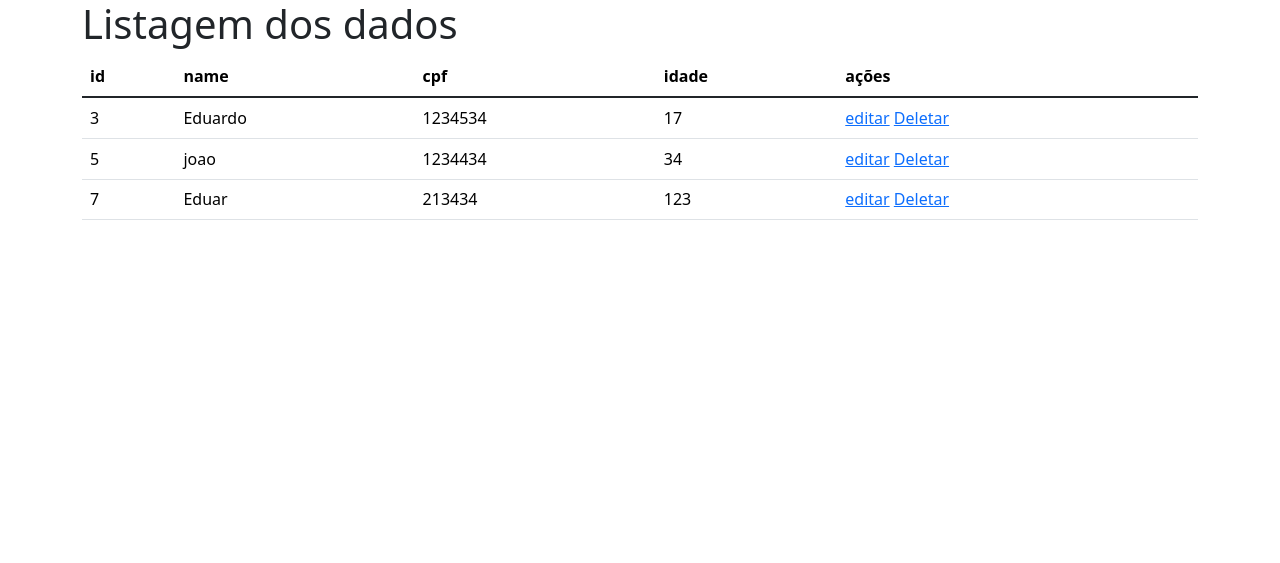
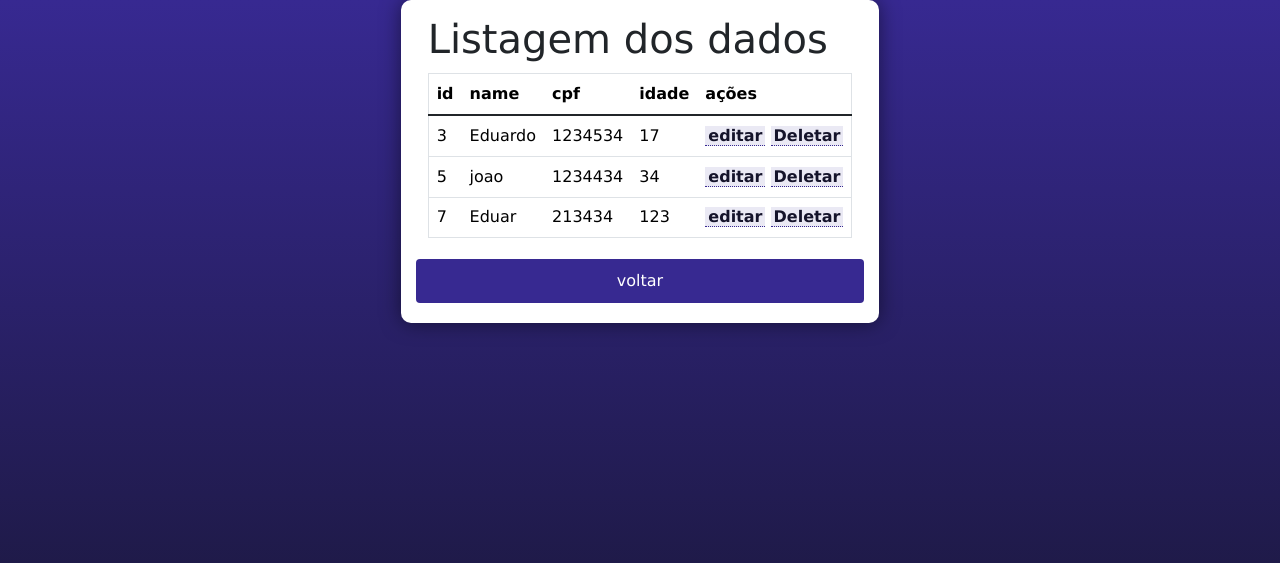
Before and after one commit to dudurb17/PWe1_aula_php, a PHP site: page /formularioList.php in a window 1280 px wide. Shown: the top 563 px of the page. Run offline with PHP 8.4, Linux system fonts and the light colour scheme; data comes from the database, SQL or seed files in the repository.

Commit message:
button de voltar

```diff
--- a/PWe1_aula_php/Ex_Crud/paginas/formularioList.php
+++ b/PWe1_aula_php/Ex_Crud/paginas/formularioList.php
@@ -19,10 +19,11 @@
     <title>Bootstrap demo</title>
     <link href="https://cdn.jsdelivr.net/npm/bootstrap@5.3.0-alpha3/dist/css/bootstrap.min.css" rel="stylesheet"
         integrity="sha384-KK94CHFLLe+nY2dmCWGMq91rCGa5gtU4mk92HdvYe+M/SXH301p5ILy+dN9+nJOZ" crossorigin="anonymous">
+    <link rel="stylesheet" href="style.css">
 </head>
 
 <body>
-
+    <main>
         <div class="container">
             <h1>Listagem dos dados</h1>
             <table class="table">
@@ -52,6 +53,9 @@
 
             </table>
         </div>
+        <input type="button" value="voltar" onclick="window.location.href = 'formularioFrom.php'">
+    </main>
+
 
     <script src="https://cdn.jsdelivr.net/npm/bootstrap@5.3.0-alpha3/dist/js/bootstrap.bundle.min.js"
         integrity="sha384-ENjdO4Dr2bkBIFxQpeoTz1HIcje39Wm4jDKdf19U8gI4ddQ3GYNS7NTKfAdVQSZe" crossorigin="anonymous">
```
Lines whose indentation alone changed are shown as unchanged.
